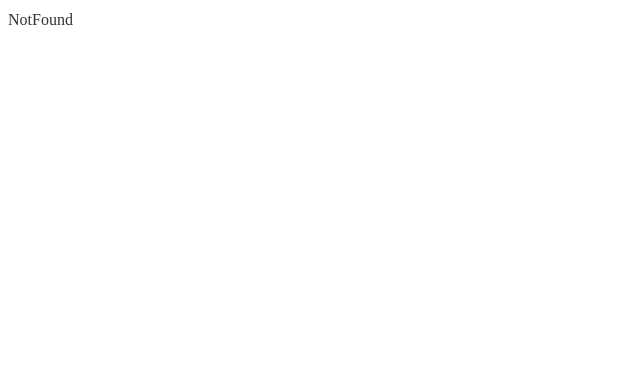
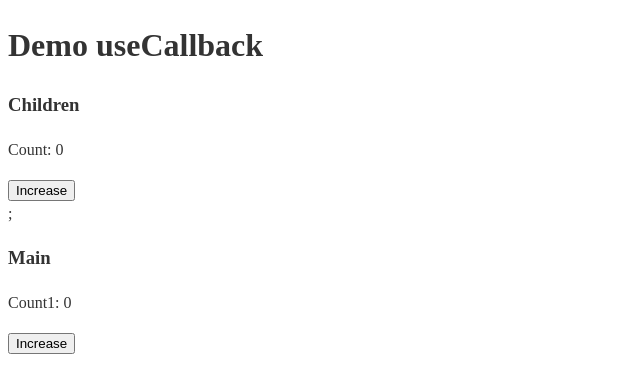
Before and after one commit to LeHoangTrong15102000/BootCamp26_Project_Movie, a React (Create React App) app: page /use-callback in a window 1280 px wide. Shown: the top 392 px of the page, without its empty margins (0-640 px from the left). Built offline with nearby package versions, Linux system fonts and the light colour scheme; the HTML template or start-up script is replaced by a standard one.

Commit message:
Learn useHook advance

```diff
--- a/src/App.js
+++ b/src/App.js
@@ -14,6 +14,9 @@ const HomePage = lazy(() => import("./modules/Home/pages/HomePage")); // Mới
 const MovieShowing = lazy(() => import("./modules/Movies/pages/MovieShowing"));
 const MovieComming = lazy(() => import("./modules/Movies/pages/MovieComming"));
 const MovieDetails = lazy(() => import("./modules/Movies/pages/MovieDetails"));
+const DemoUseCallback = lazy(() => import("./_playground/Hook/DemoUseCallback"))
+const DemoUseMemos = lazy(() => import("./_playground/Hook/DemoUseMemo"))
+const DemoUseReducer = lazy(() => import("./_playground/Hook/DemoUseReducer"))
 
 function App() {
   return (
@@ -31,6 +34,10 @@ function App() {
           </Route>
 
           <Route path="*" element={<NotFound />} />
+
+          <Route path="/use-callback" element={<DemoUseCallback />}/>
+          <Route path="/use-memo" element={<DemoUseMemos />}/>
+          <Route path="/use-reducer" element={<DemoUseReducer />}/>
         </Routes>
       </Suspense>
 
--- /dev/null
+++ b/src/_playground/Hook/DemoUseCallback.jsx
@@ -0,0 +1,51 @@
+import React, { useState,  useCallback, memo } from 'react'
+
+
+
+function Children({count , onIncrease}) {
+    console.log("Children re-render")
+    return (
+        <div>
+            <p>Count: {count}</p>
+            <button onClick={onIncrease}>Increase</button>
+        </div>
+    )
+}
+
+// export default memo(Children)
+// memo tương tự pureComponent , nó sẽ tự động kiểm tra xem props cũ và props mới có khác nhau hay không mới quyết có re-render lại component hay không
+// memo thường chỉ so sánh string, number, array, object
+const ChildrenMemo = memo(Children)
+
+function DemoUseCallback()  {
+    // Cái hook này nhầm mục đích giúp cải thiện về performent\
+    const [count , setCount ] = useState(0)
+    const [count1, setCount1 ] = useState(0)
+
+    // Khi component re-render sẽ tạo mới lại function này
+// Nếu function này có truyền props xuống component con thì dù component con có sử dụng memo vẫn bị re-render
+    // const handleIncrease = () => {
+    //     setCount(count + 1)
+    // }
+
+    // Thằng memo chỉ có tác dụng với string, boolen , number, array,  .... trường hơp pass xuống cho nó một cái function thì phải sử dụng useCallback để kết hợp
+
+    // useCallback trả về một function
+    // Khi component re-render, function chỉ được tạo mới khi giá trị trong dependencies list (array chứa các tham số) thay đổi
+    // Nếu dependencies không thay đổi, nó sẽ trả về function trước đó => props của component không thay đổi => component con không bị re-render
+    const handleIncrease = useCallback(() => {setCount( count + 1)}, [count]);// giá trị count thay đổi thì cái function này mới tạo ra một function mới
+  return (
+    <div>
+        <h1>Demo useCallback</h1>
+        <h3>Children</h3>
+        <ChildrenMemo count={count} onIncrease={handleIncrease}/>;
+        {/* tại vì cái props onIncrease là một function */}
+
+        <h3>Main</h3>
+        <p>Count1: {count1}</p>
+        <button onClick={() => setCount1(count1 + 1)}>Increase</button>
+    </div>
+  )
+}
+
+export default DemoUseCallback
--- /dev/null
+++ b/src/_playground/Hook/DemoUseMemo.jsx
@@ -0,0 +1,43 @@
+import React, { useState, useMemo, memo } from 'react'
+
+const Children = memo(({data}) => {
+    console.log("Children re-render")
+    return <div>Children - data : {data}</div>
+})
+
+const DemoUseMemo = () => {
+    const [number, setNumber ] = useState(0)
+    const [count , setCount ] = useState(0)
+
+    // Hàm này luôn luôn chạy lại khi mà component re-render
+    const data = () => {
+        // Tưởng tượng đây là một hàm tính toán phức tạp, tốn khoảng 1 - 2s để thực thi và trả về một giá trị
+        // const result = calcSomething(...)
+
+        const result = Array.from(Array(number), (_,x) =>  x);// hàm này chỉ trả về một mảng các số tăng dần
+        return result
+    }
+
+    // useMemo tập trung vào việc tránh lặp lại các tính toán logic nặng nề
+    // Nếu các giá trị trong dependencies thay đổi, thì hàm tính toán sẽ được thực thi lại và trả ra giá trị mới, ngược lại nó sẽ trả ra giá trị đã tính toán trước đó mà không cần phải return lại
+    const getData = useMemo(() => {// useMemo cũng giống như là useCallback giá trị trong dependencies thay đổi thì nó mới re-render lại
+        // Tính toán và return về một giá trị
+
+        const result = Array.from(Array(number), (_,x) =>  x);// hàm này chỉ trả về một mảng các số tăng dần
+        return result
+    }, [number]);// useMemo chỉ chạy lại khi mà giá trị của tham số thứ 2 thay đổi thì nó mới re-render lại
+  return (
+    <div>
+        <h1>Demo UseMemo</h1>
+
+        <button onClick={() => setCount( count + 1 )}>Increase Count</button>
+        <input type="number" value={number} onChange={(evt) => setNumber(+evt.target.value) }/>
+
+        {/* <p>Data phức tạp: {getData}</p> */}
+        <Children data={getData}/>
+    </div>
+
+  )
+}
+
+export default DemoUseMemo
--- /dev/null
+++ b/src/_playground/Hook/DemoUseReducer.jsx
@@ -0,0 +1,63 @@
+import React, {useState, useEffect , useReducer} from 'react'
+import axios from 'apis/axiosClient'
+
+const countReducer = (count, action) => {
+    switch(action.type) {
+
+        case "Increase":  {
+            return count + 1
+        }
+        case "Decrease" : {
+            return count - 1
+        }
+
+        default: return count
+    }
+}
+
+const movieReducer = (state, action) => {
+    switch(action.type) {
+        case "GET_MOVIE_PENDING": {
+            return {...state, isLoading: true, error: null}
+        }
+        case "GET_MOVIE_FULFILLED": {
+            return {...state, isLoading: false, data: action.payload.data}
+        }
+        case "GET_MOVIE_REJECTED": {
+            return {...state, isLoading: false, error: action.payload.error}
+        }
+        default: return state
+    }
+ }
+
+const DemoUseReducer = () => {
+    // const [count, setCount] = useState(0)
+
+    // Trường hợp sử dụng reducer khi mà có quá nhiều state thì chúng ta sẽ để nó vào useReducer, Chỉ tồn tại duy nhất trong một component không giống như là một cái store chứa các state để các component có thể lấy được
+    // const [count, dispatch] = useReducer(countReducer, 0);
+    const [ state , dispatch ] = useReducer(movieReducer, {
+        data: [],
+        isLoading: false,
+        error: null
+    })
+
+    const handleIncrease = () => {
+        // setCount(count + 1)
+        dispatch({type: 'Increase'})
+    }
+
+    const handleDecrease = () => {
+        //  setCount(count - 1)
+        dispatch({type: 'Decrease'})
+    }
+  return (
+    <div>
+        <h1>Demo UseReducer</h1>
+        {/* <p>Count: {count}</p>
+        <button onClick={handleIncrease}>Increase</button>
+        <button onClick={handleDecrease}>Decrease</button> */}
+</div>
+  )
+}
+
+export default DemoUseReducer
--- /dev/null
+++ b/src/_playground/Hook/Theory.jsx
@@ -0,0 +1,2 @@
+// Hướng dẫn cách tối ưu re-render lại component
+// Tóm lại thằng useCallback phải cân nhắc sử dụng chứ không sử dụng bừa bãi
```
